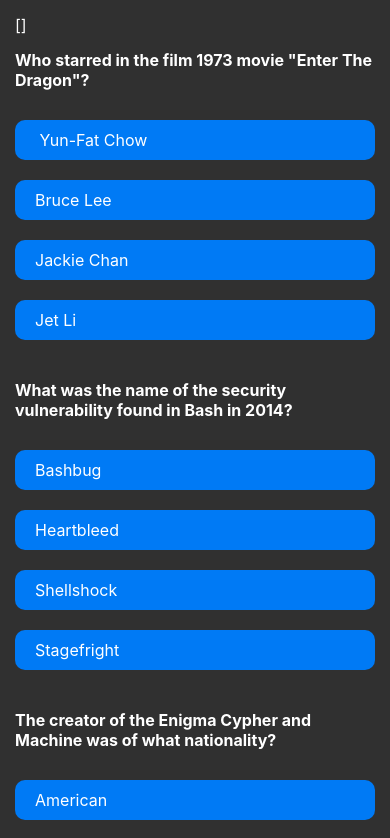
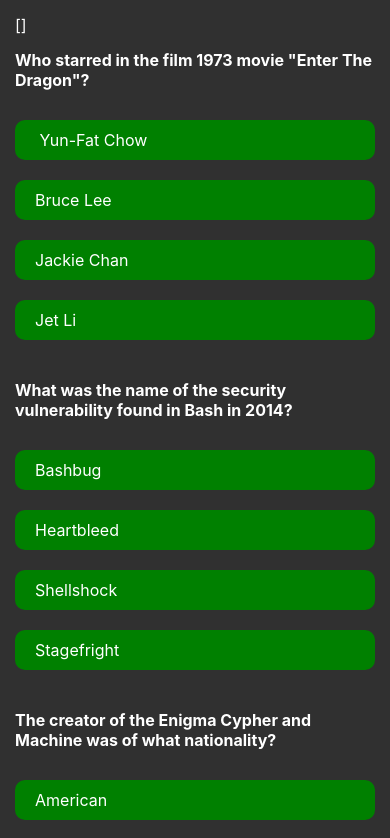
Before and after one commit to kepaperez/v.questions, a React Native app: screen / in a window 390 px wide. Shown: the top 838 px of the page. Built offline with nearby package versions, Linux system fonts and the light colour scheme.

Commit message:
second commit

```diff
--- a/pages/Question.js
+++ b/pages/Question.js
@@ -1,6 +1,7 @@
 import { View, Text, StyleSheet, TouchableOpacity } from 'react-native'
 
 const Question = ({ question }) => {
+
     return (
         <View style={styles.questionCtn}>
             <Text style={styles.questionText}>{question.question}</Text>
@@ -8,6 +9,8 @@ const Question = ({ question }) => {
                 question.answers.map((a) => (
                     <TouchableOpacity style={[
                         styles.answersBtn,
+                      question ? styles.correct : styles.wrong
+
                     ]} >
                         <Text style={styles.answerText}>{a}</Text>
                     </TouchableOpacity>
@@ -18,6 +21,12 @@ const Question = ({ question }) => {
     )
 }
 const styles = StyleSheet.create({
+    correct:{
+        backgroundColor:'green'
+    },
+    wrong:{
+        backgroundColor:'red'
+    },
     answersBtn: {
         paddingHorizontal: 20,
         paddingVertical: 10,
```
